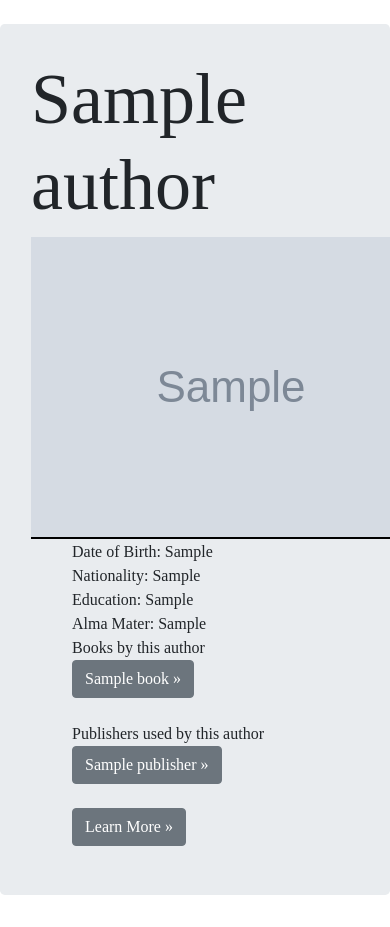
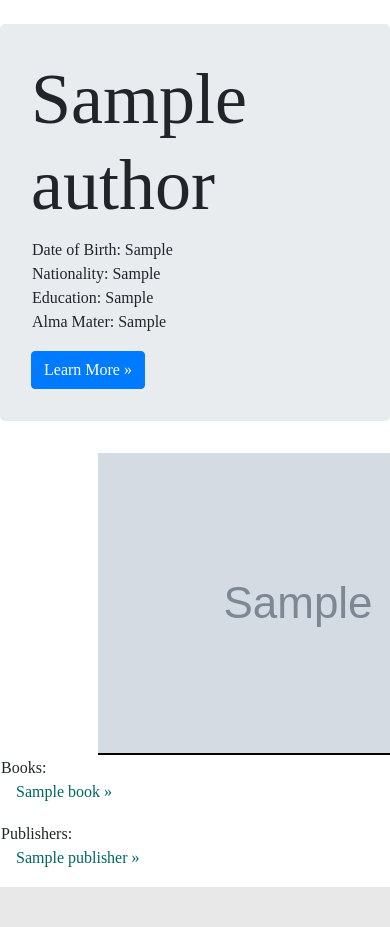
Before and after one commit to xiaobao57/booksIDB, a Flask app: page /author/11 in a window 390 px wide; the page is wider, and only the part inside the window is pictured. Shown: the part 56-983 px from the top of that part. After the commit the page ends 943 px from the top of that part, so only its background shows below. Run offline with Flask 2, Linux system fonts and the light colour scheme; tables that the repository leaves empty hold one stand-in row (values such as "Sample post"); grey boxes marked "Sample" are stand-in pictures; some libraries are stand-ins or nearby versions.

Commit message:
Fixed about page search and instance page design

```diff
--- a/main.py
+++ b/main.py
@@ -21,13 +21,17 @@ def index():
 
     return render_template('hello.html', form = search)
 
-@app.route('/about')
+@app.route('/about', methods=['GET', 'POST'])
 def about():
-	p = subprocess.Popen(["python", "test.py"], stdout=subprocess.PIPE, stderr=subprocess.PIPE, stdin=subprocess.PIPE)
-	out, err = p.communicate()
-	output=err+out
-	output = output.decode("utf-8") #convert from byte type to string type
-	return render_template('about.html', output = "<br/>".join(output.split("\n")))
+    search = SearchForm(request.form)
+    if request.method == 'POST':
+        return search_results(search)
+
+    p = subprocess.Popen(["python", "test.py"], stdout=subprocess.PIPE, stderr=subprocess.PIPE, stdin=subprocess.PIPE)
+    out, err = p.communicate()
+    output=err+out
+    output = output.decode("utf-8") #convert from byte type to string type
+    return render_template('about.html', output = "<br/>".join(output.split("\n")), form=search)
 
 #----------------------------------------
 # Search
--- /dev/null
+++ b/static/stylesheets/instance.css
@@ -0,0 +1,7 @@
+.list-ind1{
+	margin-left: 15px;
+}
+
+img{
+	margin-left: 25%;
+}
--- a/templates/author.html
+++ b/templates/author.html
@@ -1,40 +1,26 @@
 {% extends 'base.html' %}
 
 {% block content %}
+<link rel="stylesheet" href="{{ url_for('static', filename='stylesheets/instance.css') }}">
 
 <div class="jumbotron">
 	<div class="container">
 	  <div class="row">
-		  <div class="col-sm-6">
+		  <div class="col-sm-12">
 			<h1 class="display-3">{{author.name}}</h1>
-			  <img src={{author.image_url|string}} alt="No Picture :(" class="auto-style5">
-		  </div>
-		  <div class="col-sm-6">
 			<table>
 			  <tr>
 				  <td>
-						<ul style="list-style-type:none">
+					<ul class="list-unstyled">
 					  <li>Date of Birth: {{author.born}}</li>
 					  <li>Nationality: {{author.nationality}}</li>
 					  <li>Education: {{author.education}}</li>
 					  <li>Alma Mater: {{author.alma_mater}}</li>
-						  <!-- <li><a class="btn btn-secondary" href={{url_for('bookinfo',passedid=author.id, page='book')}} role="button">Book &raquo;</a></li> -->
-							Books by this author
-							{% for i in books %}
-							<li><a class="btn btn-secondary" href={{url_for('bookinfo',passedid=i.id, page='author')}} role="button">{{i.title}} &raquo;</a></li>
-							{% endfor %}
-							<br>
-							Publishers used by this author<br>
-						  {% for i in publishers %}
-							<li><a class="btn btn-secondary" href={{url_for('publisherinfo',passedid=i.id, page='book')}} role="button">{{i.name}} &raquo;</a></li>
-							{% endfor %}
-							<br>
-						  <li><a class="btn btn-secondary" href={{author.wiki_url|string}} role="button">Learn More &raquo;</a></li>
-
 					</ul>
 				  </td>
 			  </tr>
 			</table>
+			<a class="btn btn-primary" href={{author.wiki_url|string}} role="button">Learn More &raquo;</a>
 		  </div>
 		</div>
   	</div>
@@ -49,5 +35,39 @@
 	</div> -->
 </div>
 
+<div class="row">
+	<div class="col-md-4">
+	  	<img src={{author.image_url|string}} alt="No Picture :(" class="auto-style5">
+	</div>
+	<div class="col-md-4">
+		<table>
+		  <tr>
+			  <td>
+				<ul class="list-unstyled">
+					<li>Books: </li>
+					{% for i in books %}
+					<li class="list-ind1"><a href={{url_for('bookinfo',passedid=i.id, page='author')}} role="button">{{i.title}} &raquo;</a></li>
+					{% endfor %}
+				</ul>
+			  </td>
+		  </tr>
+		</table>
+	</div>
+	<div class="col-md-4">
+		<table>
+		  <tr>
+			  <td>
+				<ul class="list-unstyled">
+					<li>Publishers: </li>
+				  {% for i in publishers %}
+					<li><a class="list-ind1" href={{url_for('publisherinfo',passedid=i.id, page='book')}} role="button">{{i.name}} &raquo;</a></li>
+					{% endfor %}
+				</ul>
+			  </td>
+		  </tr>
+		</table>
+	</div>
+</div>
+
 
 {% endblock %}
--- a/templates/book.html
+++ b/templates/book.html
@@ -22,7 +22,7 @@
 		  <div class="col-lg-4">
 			<h2 style="text-align: right">Book Information</h2>
 			<p class="lead" style="text-align: right">Date Published: {{book.publisher_date}}</p>
-			<p><a class="btn btn-secondary" href="{{url_for('publisherinfo',passedid=book.publisherID, page='publisher')}}" role="button" style="float: right;">Publisher Info &raquo;</a></p>
+			<p><a href="{{url_for('publisherinfo',passedid=book.publisherID, page='publisher')}}" role="button" style="float: right;">Publisher Info</a></p>
 		  </div>
 		</div>
 
```
Also changed, not shown: templates/about.html (+19 -8 lines), templates/publisher.html (+29 -15 lines). Lines whose indentation alone changed are shown as unchanged.
